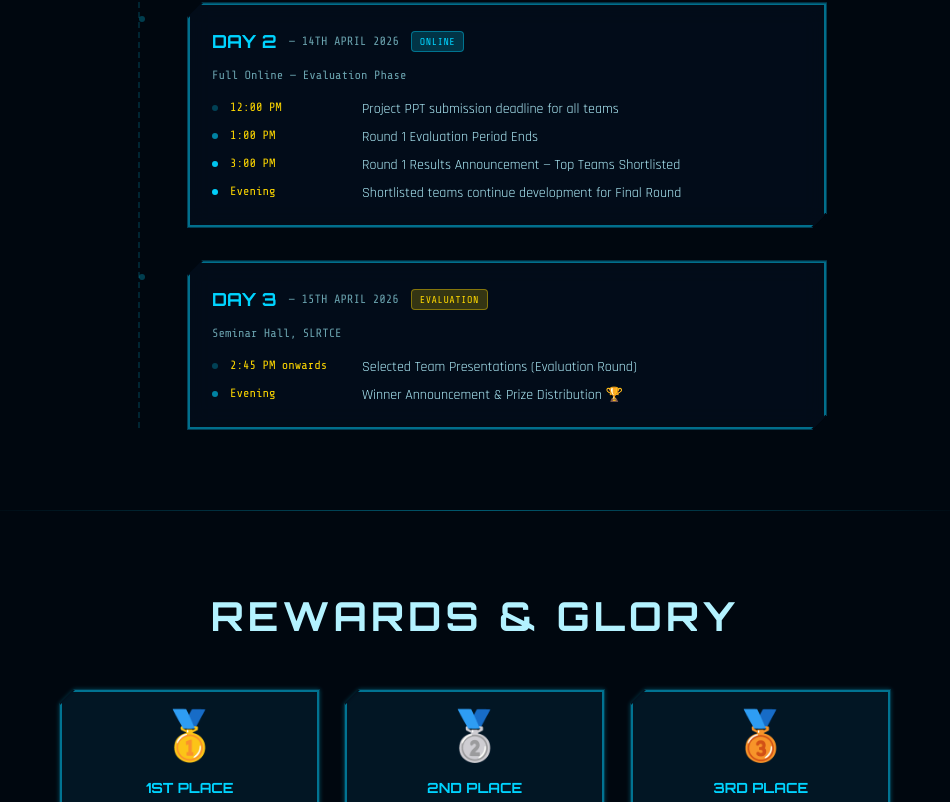
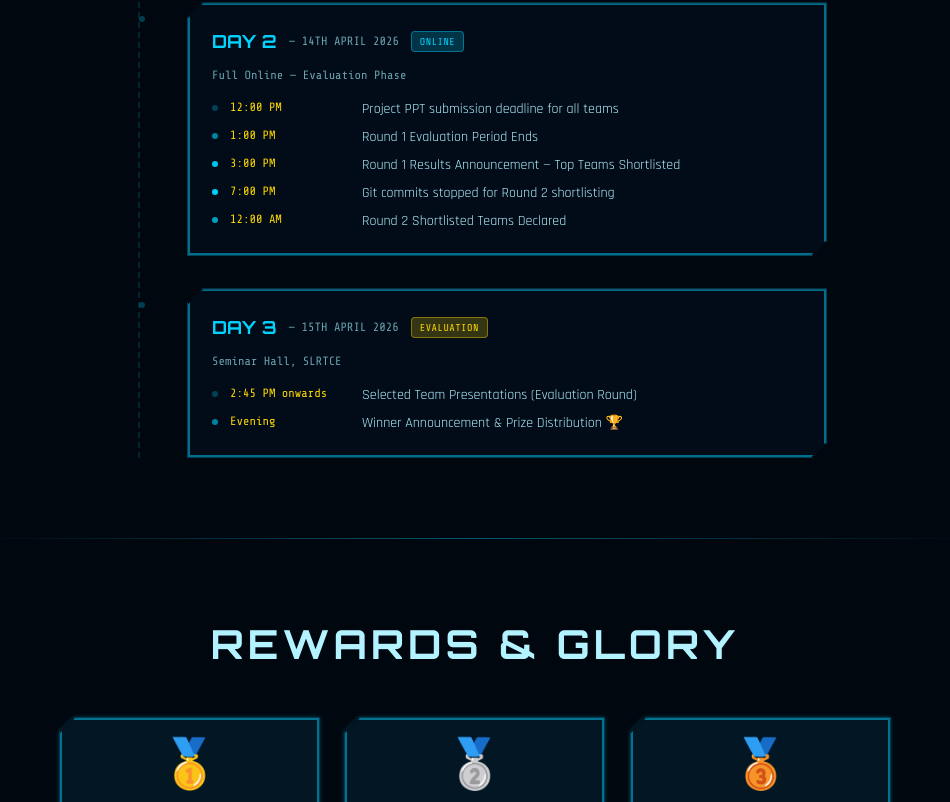
Before and after one commit to Vaibhav-vx/JARVIS-2.O, a React (Vite) app: page / in a window 1280 px wide. Shown: the part 3960-4762 px from the top of the page, without its empty margins (165-1115 px from the left). Built offline with nearby package versions, Linux system fonts and the light colour scheme; the HTML template or start-up script is replaced by a standard one.

Commit message:
docs: updated Day 2 timeline with Round 2 git freeze and result times

```diff
--- a/src/components/TimelineSection.tsx
+++ b/src/components/TimelineSection.tsx
@@ -22,7 +22,8 @@ const days = [
       { time: "12:00 PM", text: "Project PPT submission deadline for all teams" },
       { time: "1:00 PM", text: "Round 1 Evaluation Period Ends" },
       { time: "3:00 PM", text: "Round 1 Results Announcement — Top Teams Shortlisted" },
-      { time: "Evening", text: "Shortlisted teams continue development for Final Round" },
+      { time: "7:00 PM", text: "Git commits stopped for Round 2 shortlisting" },
+      { time: "12:00 AM", text: "Round 2 Shortlisted Teams Declared" },
     ],
   },
   {
```
